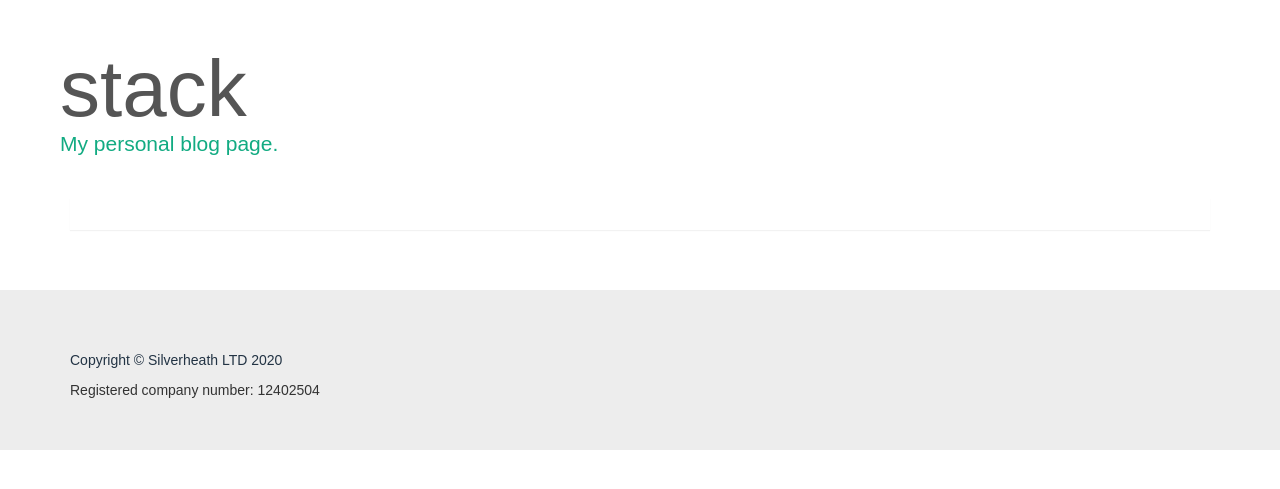
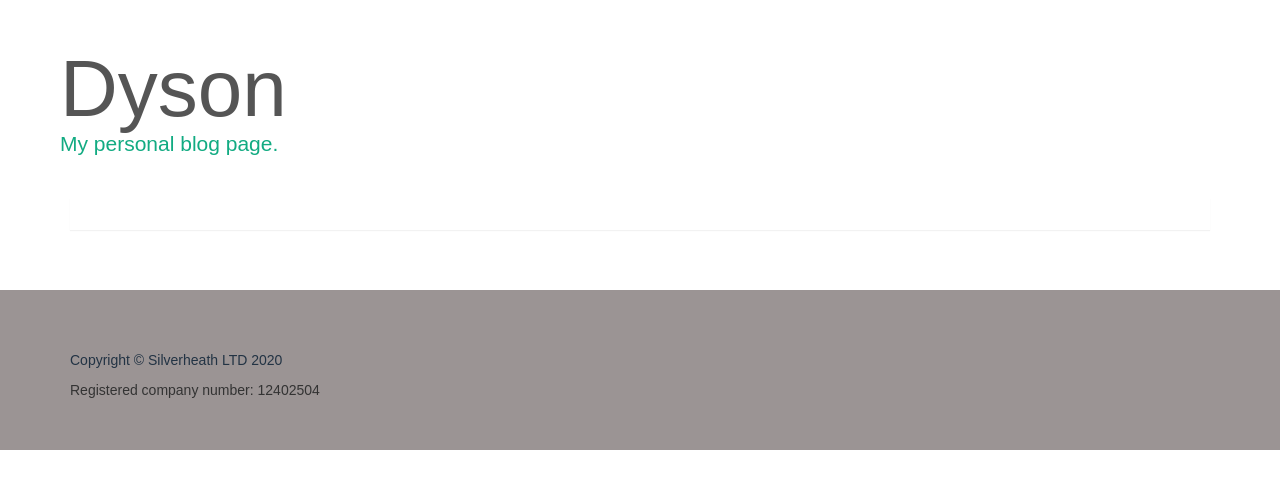
Before and after one commit to MD1968/blog_project, a Django app: page /posts/ in a window 1280 px wide. Shown: the part 51-540 px from the top of the page. Run offline with Django 3.2, Linux system fonts and the light colour scheme; data that the repository does not hold is empty; some libraries are stand-ins or nearby versions.

Commit message:
colour changes

```diff
--- a/static/css/custom.css
+++ b/static/css/custom.css
@@ -11,7 +11,7 @@ footer {
     margin-top: 40px;
     padding-top: 40px;
     padding-bottom: 40px;
-    background-color: #ededed;
+    background-color: #9b9494;
 }
 
 h1, h1 a {
--- a/templates/base.html
+++ b/templates/base.html
@@ -33,7 +33,7 @@
         <div id="masthead">
             <div class="container">
                 <div class="row">
-                    <h1> stack
+                    <h1> Dyson
                         <p id="logo" class="lead">My personal blog page.</p>
                     </h1>
                 </div>
```
